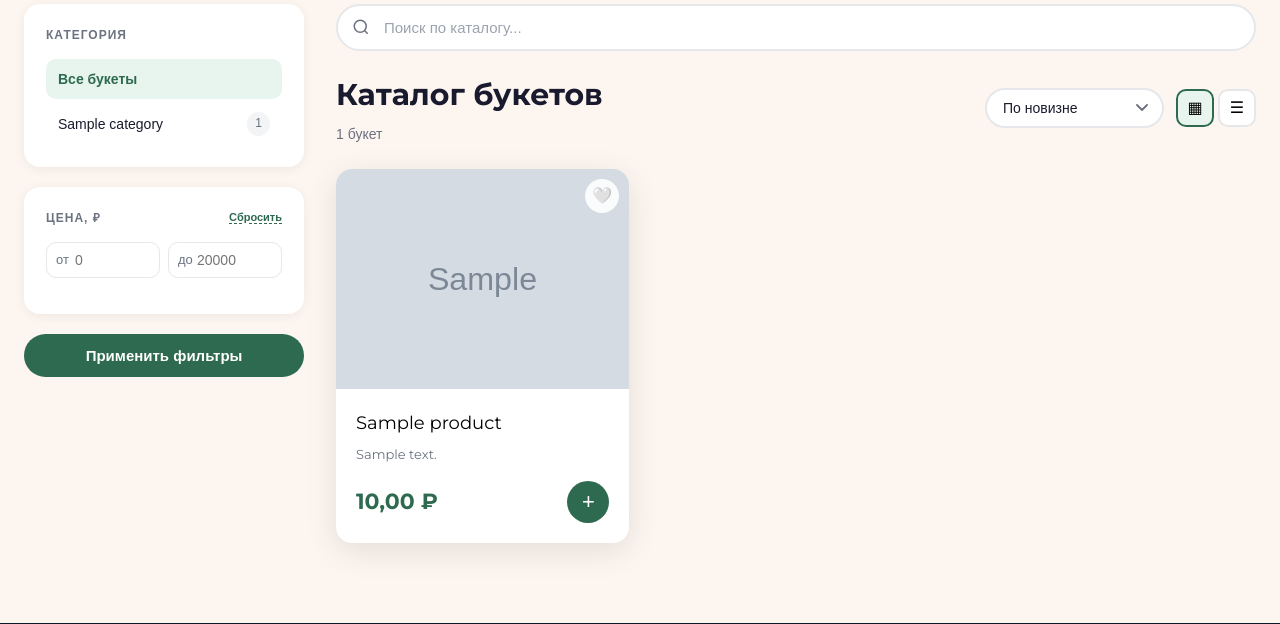
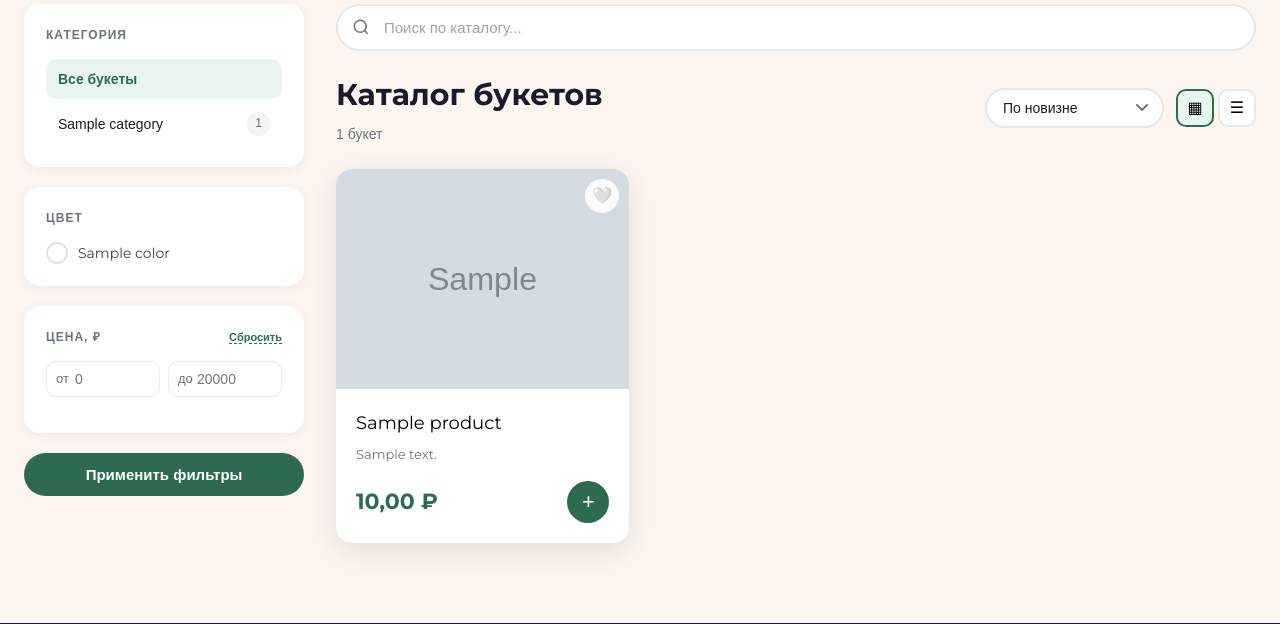
Before and after one commit to VictorPiskunovich/florea, a Django app: page /catalog/ in a window 1280 px wide. Shown: the part 157-781 px from the top of the page. Run offline with Django 5.2, Linux system fonts and the light colour scheme; tables that the repository leaves empty hold one stand-in row (values such as "Sample post"); grey boxes marked "Sample" are stand-in pictures.

Commit message:
add password reset and email config, add color filter

```diff
--- a/florea/urls.py
+++ b/florea/urls.py
@@ -1,5 +1,6 @@
 from django.contrib import admin
 from django.urls import path, include
+from django.contrib.auth import views as auth_views
 from django.conf import settings
 from django.conf.urls.static import static
 from shop.views import page_not_found
@@ -8,6 +9,10 @@ handler404 = 'shop.views.page_not_found'
 
 urlpatterns = [
     path('admin/', admin.site.urls),
+    path('password-reset/', auth_views.PasswordResetView.as_view(template_name='shop/password_reset.html', email_template_name='shop/password_reset_email.html', subject_template_name='shop/password_reset_subject.txt'), name='password_reset'),
+    path('password-reset/done/', auth_views.PasswordResetDoneView.as_view(template_name='shop/password_reset_done.html'), name='password_reset_done'),
+    path('password-reset/<uidb64>/<token>/', auth_views.PasswordResetConfirmView.as_view(template_name='shop/password_reset_confirm.html'), name='password_reset_confirm'),
+    path('password-reset/complete/', auth_views.PasswordResetCompleteView.as_view(template_name='shop/password_reset_complete.html'), name='password_reset_complete'),
     path('', include('shop.urls')),
 ] + static(settings.MEDIA_URL, document_root=settings.MEDIA_ROOT)
 
--- a/requirements.txt
+++ b/requirements.txt
@@ -1,6 +1,7 @@
 Django==5.2.14
 pillow==12.2.0
 whitenoise==6.12.0
+python-dotenv==1.1.0
 asgiref==3.11.1
 sqlparse==0.5.5
 tzdata==2025.2
--- a/shop/models.py
+++ b/shop/models.py
@@ -24,6 +24,7 @@ class Product(models.Model):
     description = models.TextField('Описание', blank=True)
     price = models.DecimalField('Цена', max_digits=10, decimal_places=2)
     image = models.ImageField('Фото', upload_to='products/', blank=True)
+    colors = models.ManyToManyField('Color', blank=True, related_name='products', verbose_name='Цвета')
     is_available = models.BooleanField('В наличии', default=True)
     created_at = models.DateTimeField(auto_now_add=True)
 
@@ -135,6 +136,21 @@ class ProductImage(models.Model):
         ordering = ['order', 'id']
 
 
+class Color(models.Model):
+    name = models.CharField('Название', max_length=50)
+    slug = models.SlugField(unique=True)
+    hex_code = models.CharField('HEX-цвет', max_length=7, default='#cccccc')
+    order = models.PositiveSmallIntegerField('Порядок', default=0)
+
+    class Meta:
+        verbose_name = 'Цвет'
+        verbose_name_plural = 'Цвета'
+        ordering = ['order', 'name']
+
+    def __str__(self):
+        return self.name
+
+
 class Banner(models.Model):
     tag = models.CharField('Тег над заголовком', max_length=200, default='🌷 Доставка по Омску за 2 часа')
     title = models.CharField('Заголовок', max_length=300, default='Свежие цветы с душой для вас')
--- a/shop/views.py
+++ b/shop/views.py
@@ -10,7 +10,7 @@ from django.db.models import ProtectedError, Q, Count, Sum, F, ExpressionWrapper
 from django.db.models.functions import TruncDay
 from django.utils import timezone
 from django.utils.text import slugify
-from .models import Product, Category, Order, OrderItem, Inventory, Wishlist, ProductImage, PackagingOption, GlobalPackagingOption, Banner
+from .models import Product, Category, Color, Order, OrderItem, Inventory, Wishlist, ProductImage, PackagingOption, GlobalPackagingOption, Banner
 from .cart import Cart, FREE_DELIVERY_THRESHOLD, DELIVERY_COST
 
 
@@ -46,6 +46,7 @@ def catalog(request):
     price_max = request.GET.get('price_max', '')
     sort = request.GET.get('sort', 'created_at')
     q = request.GET.get('q', '').strip()
+    color_slugs = request.GET.getlist('colors')
 
     if category_slug:
         products = products.filter(category__slug=category_slug)
@@ -53,6 +54,8 @@ def catalog(request):
         products = products.filter(price__gte=price_min)
     if price_max:
         products = products.filter(price__lte=price_max)
+    if color_slugs:
+        products = products.filter(colors__slug__in=color_slugs).distinct()
 
     sort_map = {
         'price-asc': 'price',
@@ -78,6 +81,7 @@ def catalog(request):
     filter_params = params.urlencode()
 
     categories = Category.objects.all()
+    colors = Color.objects.all()
 
     wishlist_ids = set(
         Wishlist.objects.filter(user=request.user).values_list('product_id', flat=True)
@@ -96,6 +100,8 @@ def catalog(request):
         'sort': sort,
         'q': q,
         'wishlist_ids': wishlist_ids,
+        'colors': colors,
+        'current_colors': color_slugs,
     })
 
 
@@ -408,6 +414,7 @@ def admin_panel(request):
     chart_values = json.dumps([daily_map.get(d, 0) for d in chart_days])
 
     context = {
+        'colors': Color.objects.all(),
         'products': Product.objects.select_related('category', 'inventory').all(),
         'product_count': Product.objects.count(),
         'available_count': Product.objects.filter(is_available=True).count(),
@@ -457,6 +464,7 @@ def product_detail_json(request, pk):
         'image_url': p.image.url if p.image else '',
         'gallery': gallery,
         'packaging': packaging,
+        'color_ids': list(p.colors.values_list('pk', flat=True)),
     })
 
 
@@ -501,6 +509,9 @@ def product_save(request, pk=None):
     qty = request.POST.get('quantity', '').strip()
     if qty.isdigit():
         Inventory.objects.update_or_create(product=p, defaults={'quantity': int(qty)})
+
+    color_ids = request.POST.getlist('colors')
+    p.colors.set(Color.objects.filter(pk__in=color_ids))
 
     return JsonResponse({'ok': True, 'id': p.pk, 'name': p.name})
 
--- a/static/css/catalog.css
+++ b/static/css/catalog.css
@@ -182,6 +182,27 @@
       border-color: var(--green);
       transform: scale(1.15);
     }
+
+    .color-filter-list { display: flex; flex-direction: column; gap: 8px; }
+    .color-filter-item {
+      display: flex; align-items: center; gap: 10px;
+      cursor: pointer; font-size: 14px; color: #374151;
+      user-select: none;
+    }
+    .color-filter-item input[type="checkbox"] { display: none; }
+    .color-dot {
+      width: 22px; height: 22px;
+      border-radius: 50%;
+      border: 2px solid rgba(0,0,0,.12);
+      flex-shrink: 0;
+      transition: transform .15s, box-shadow .15s;
+    }
+    .color-filter-item input:checked ~ .color-dot {
+      box-shadow: 0 0 0 3px var(--green);
+      transform: scale(1.15);
+    }
+    .color-filter-item:hover .color-dot { transform: scale(1.1); }
+    .color-filter-name { flex: 1; }
     .color-swatch.active::after {
       content: '✓';
       position: absolute;
--- a/templates/shop/catalog.html
+++ b/templates/shop/catalog.html
@@ -28,11 +28,11 @@
         <div class="filter-card">
           <div class="filter-title">Категория</div>
           <div class="cat-list">
-            <a href="{% url 'catalog' %}" class="cat-item {% if not current_category %}active{% endif %}">
+            <a href="{% url 'catalog' %}{% if current_colors %}?{% for c in current_colors %}colors={{ c }}{% if not forloop.last %}&{% endif %}{% endfor %}{% endif %}" class="cat-item {% if not current_category %}active{% endif %}">
               <div class="cat-item-left">Все букеты</div>
             </a>
             {% for cat in categories %}
-            <a href="?category={{ cat.slug }}{% if price_min %}&price_min={{ price_min }}{% endif %}{% if price_max %}&price_max={{ price_max }}{% endif %}{% if sort %}&sort={{ sort }}{% endif %}"
+            <a href="?category={{ cat.slug }}{% if price_min %}&price_min={{ price_min }}{% endif %}{% if price_max %}&price_max={{ price_max }}{% endif %}{% if sort %}&sort={{ sort }}{% endif %}{% for c in current_colors %}&colors={{ c }}{% endfor %}"
                class="cat-item {% if current_category == cat.slug %}active{% endif %}">
               <div class="cat-item-left">{{ cat.name }}</div>
               <span class="cat-item-count">{{ cat.products.count }}</span>
@@ -41,10 +41,25 @@
           </div>
         </div>
 
+        {% if colors %}
+        <div class="filter-card">
+          <div class="filter-title">Цвет</div>
+          <div class="color-filter-list">
+            {% for color in colors %}
+            <label class="color-filter-item">
+              <input type="checkbox" name="colors" value="{{ color.slug }}" {% if color.slug in current_colors %}checked{% endif %}>
+              <span class="color-dot" style="background:{{ color.hex_code }}"></span>
+              <span class="color-filter-name">{{ color.name }}</span>
+            </label>
+            {% endfor %}
+          </div>
+        </div>
+        {% endif %}
+
         <div class="filter-card">
           <div class="filter-title">
             Цена, ₽
-            <a href="?{% if current_category %}category={{ current_category }}{% endif %}" class="filter-reset-link">Сбросить</a>
+            <a href="?{% if current_category %}category={{ current_category }}{% endif %}{% for c in current_colors %}&colors={{ c }}{% endfor %}" class="filter-reset-link">Сбросить</a>
           </div>
           <div class="price-inputs">
             <div class="price-input">
```
Also changed, not shown: florea/settings.py (+15 -3 lines), shop/admin.py (+10 -2 lines), templates/shop/admin_panel.html (+15 -0 lines), shop/migrations/0011_color_product_colors.py (added), 1 other file.
